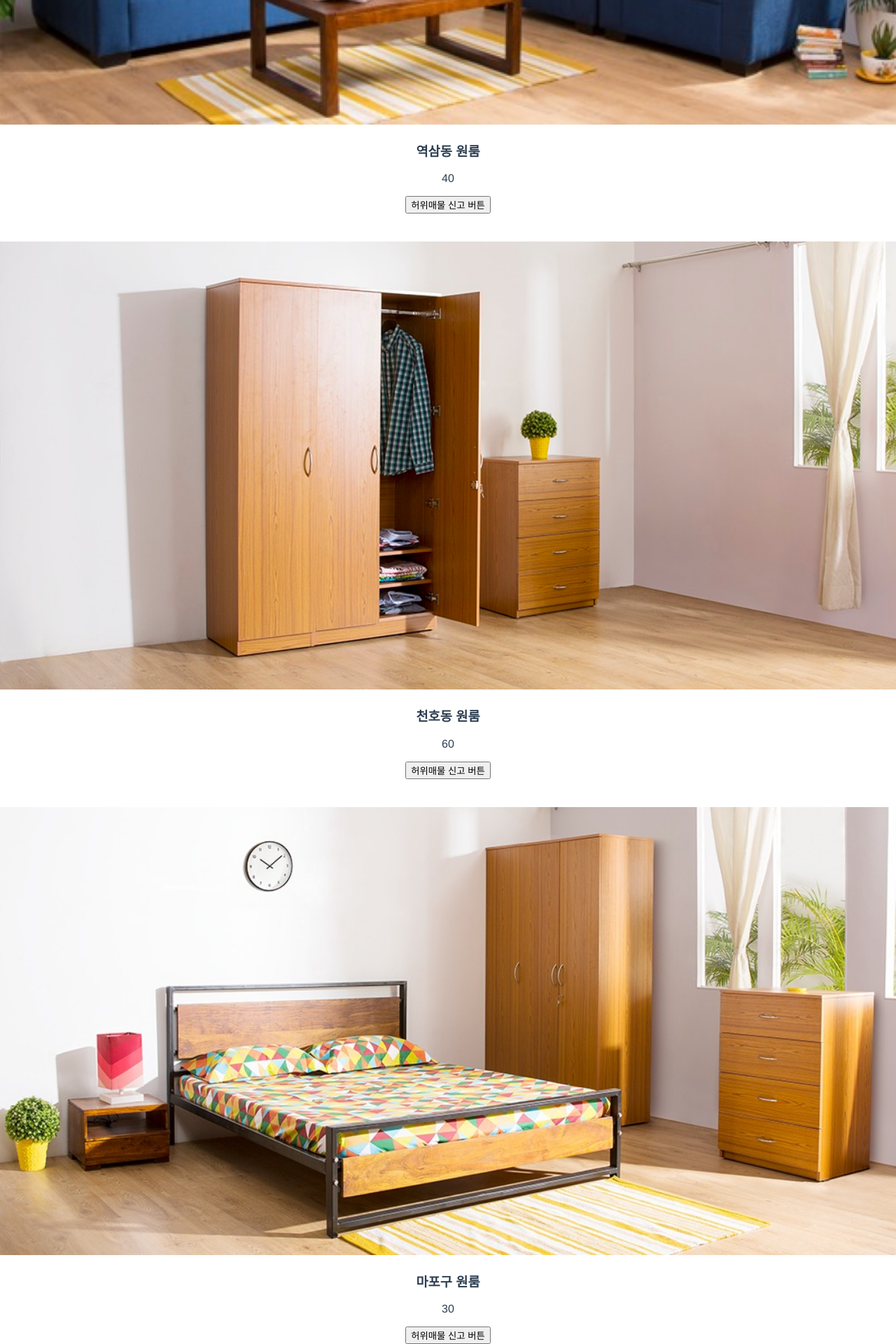
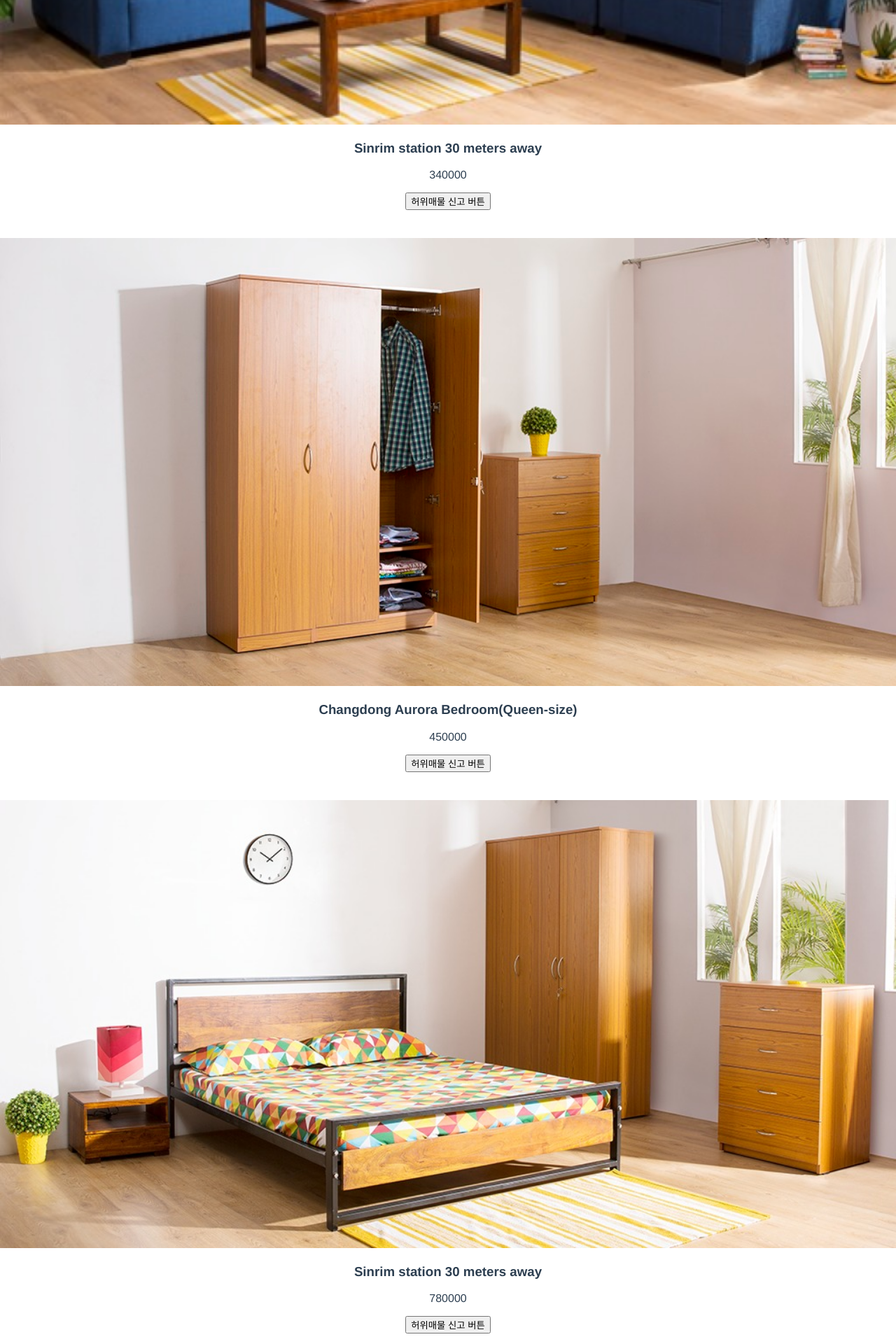
Before and after one commit to LSJnn/vuejs_study, a Vue app: page / in a window 1280 px wide. Shown: the part 759-2679 px from the top of the page at 70% size. Built offline with nearby package versions, Linux system fonts and the light colour scheme.

Commit message:
5강 : export,import

```diff
--- a/src/App.vue
+++ b/src/App.vue
@@ -24,25 +24,26 @@
   </div>-->
   <div>
     <img class=image src="./assets/images/room0.jpg">
-    <h3>{{products[0]}}</h3>
-    <p>{{price[0]}}</p>
+    <h3>{{onerooms[0].title}}</h3>
+    <p>{{onerooms[0].price}}</p>
     <button @click="clickBTN">허위매물 신고 버튼</button>
   </div>
   <div>
     <img class=image src="./assets/images/room1.jpg">
-    <h3>{{products[1]}}</h3>
-    <p>{{price[1]}}</p>
+    <h3>{{onerooms[1].title}}</h3>
+    <p>{{onerooms[1].price}}</p>
     <button @click="clickBTN">허위매물 신고 버튼</button>
   </div>
   <div>
     <img class=image src="./assets/images/room2.jpg">
-    <h3>{{products[2]}}</h3>
-    <p>{{price[2]}}</p>
+    <h3>{{onerooms[0].title}}</h3>
+    <p>{{onerooms[2].price}}</p>
     <button>허위매물 신고 버튼</button>
   </div>
 </template>
 
 <script>
+import onerooms from './assets/onerooom'
 
 export default {
   name: 'App',
@@ -52,6 +53,7 @@ export default {
       price2 : 70,
       menus : ["Home", "Shop", "About"],
       products : ['역삼동 원룸', '천호동 원룸', '마포구 원룸'],
+      onerooms: onerooms,
       price : [40,60,30],
       click_cnt: [0,0,0],
       is_modal_open:false,
--- /dev/null
+++ b/src/assets/onerooom.js
@@ -0,0 +1,42 @@
+export default [{
+    id : 0,
+    title: "Sinrim station 30 meters away",
+    image: "https://codingapple1.github.io/vue/room0.jpg",
+    content: "18년 신축공사한 남향 원룸 ☀️, 공기청정기 제공",
+    price: 340000
+},
+    {
+        id : 1,
+        title: "Changdong Aurora Bedroom(Queen-size)",
+        image: "https://codingapple1.github.io/vue/room1.jpg",
+        content: "침실만 따로 있는 공용 셰어하우스입니다. 최대 2인 가능",
+        price: 450000
+    },
+    {
+        id : 2,
+        title: "Geumsan Apartment Flat",
+        image: "https://codingapple1.github.io/vue/room2.jpg",
+        content: "금산오거리 역세권 아파트입니다. 애완동물 불가능 ?",
+        price: 780000
+    },
+    {
+        id : 3,
+        title: "Double styled beds Studio Apt",
+        image: "https://codingapple1.github.io/vue/room3.jpg",
+        content: "무암동인근 2인용 원룸입니다. 전세 전환가능",
+        price: 550000
+    },
+    {
+        id : 4,
+        title: "MyeongIl Apartment flat",
+        image: "https://codingapple1.github.io/vue/room4.jpg",
+        content: "탄천동 아파트 월세, 남향, 역 5분거리, 허위매물아님",
+        price: 680000
+    },
+    {
+        id : 5,
+        title: "Banziha One Room",
+        image: "https://codingapple1.github.io/vue/room5.jpg",
+        content: "반지하 원룸입니다. 비올 때 물가끔 새는거 빼면 좋아요",
+        price: 370000
+    }];
```
Also changed, not shown: content.txt.
